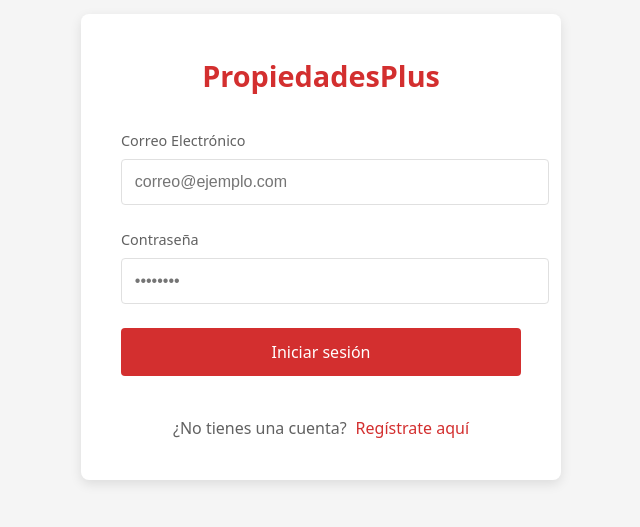
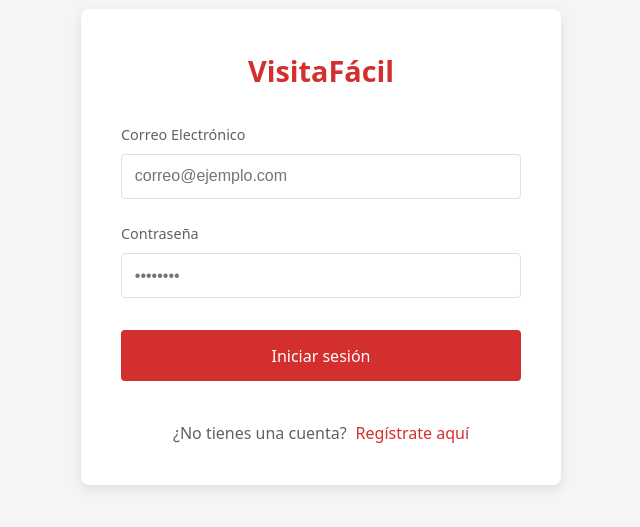
Before and after one commit to JeRee69/ConstruSoftware, a React (Vite) app in the folder VisitaFacil/: page / in a window 1280 px wide. Shown: the part 153-680 px from the top of the page, without its empty margins (319-959 px from the left). Built offline with nearby package versions, Linux system fonts and the light colour scheme.

Commit message:
ordenado un poco el login en temas de centrado

```diff
--- a/VisitaFacil/src/components/auth/Login.jsx
+++ b/VisitaFacil/src/components/auth/Login.jsx
@@ -1,5 +1,5 @@
-import React, {useState} from 'react';
-import {Link, useNavigate} from 'react-router-dom';
+import { useState } from 'react';
+import { Link, useNavigate } from 'react-router-dom';
 import styled from 'styled-components';
 
 const LoginContainer = styled.div`
@@ -20,7 +20,12 @@ const LoginForm = styled.div`
   box-shadow: 0 4px 12px rgba(0, 0, 0, 0.1);
   width: 100%;
   max-width: 400px;
+
+  display: flex; /* 👈 Centra verticalmente el contenido */
+  flex-direction: column;
+  justify-content: center;
 `;
+
 
 const Logo = styled.div`
   text-align: center;
@@ -42,8 +47,10 @@ const Label = styled.label`
 `;
 
 const Input = styled.input`
+  box-sizing: border-box; /* 👈 Asegura que width incluya padding y border */
   width: 100%;
   padding: 0.8rem;
+  background-color: white;
   border: 1px solid #e0e0e0;
   border-radius: 4px;
   font-size: 1rem;
@@ -56,8 +63,11 @@ const Input = styled.input`
 `;
 
 const Button = styled.button`
+  box-sizing: border-box; /* 👈 Igual que en inputs */
   width: 100%;
-  padding: 0.8rem;
+  padding: 0.9rem 1rem; /* 👈 Un poco más alto */
+  margin-top: 0.5rem;
+  margin-bottom: 1rem;
   background-color: #d32f2f;
   color: white;
   border: none;
@@ -66,7 +76,7 @@ const Button = styled.button`
   font-weight: 500;
   cursor: pointer;
   transition: background-color 0.3s;
-  margin-bottom: 1rem;
+  text-align: center;
 
   &:hover {
     background-color: #b71c1c;
@@ -77,6 +87,7 @@ const Button = styled.button`
     cursor: not-allowed;
   }
 `;
+
 
 const ErrorMessage = styled.div`
   color: #d32f2f;
@@ -119,20 +130,18 @@ const Login = () => {
     try {
       const response = await fetch('http://localhost:8080/account/login', {
         method: 'POST',
-                headers: {
-                    'Content-Type': 'application/json'
-                },
-                body: JSON.stringify({email, password})
+        headers: { 'Content-Type': 'application/json' },
+        body: JSON.stringify({ email, password })
       });
 
       if (response.status === 200) {
         const data = await response.json();
         const accountId = data.accountId;
 
-                // Guardar accountId si se necesita
+        // Guardar datos si es necesario
         // localStorage.setItem('accountId', accountId);
 
-                // Redirigir según el tipo de correo
+        // Redirigir según tipo de usuario
         if (email.includes('@corredora')) {
           navigate('/agenda');
         } else {
@@ -144,7 +153,7 @@ const Login = () => {
         setError('Error inesperado. Intente más tarde.');
       }
     } catch (err) {
-            setError('Ocurrió un error al iniciar sesión. Por favor, intente más tarde.');
+      setError('Ocurrió un error al iniciar sesión. Intente más tarde.');
     } finally {
       setIsLoading(false);
     }
@@ -153,8 +162,8 @@ const Login = () => {
   return (
     <LoginContainer>
       <LoginForm>
-                <Logo>PropiedadesPlus</Logo>
-                <form onSubmit={handleSubmit}>
+        <Logo>VisitaFácil</Logo>
+        <form onSubmit={handleSubmit} style={{ display: 'flex', flexDirection: 'column' }}>
           <InputField>
             <Label htmlFor="email">Correo Electrónico</Label>
             <Input
```
Lines whose indentation alone changed are shown as unchanged.
